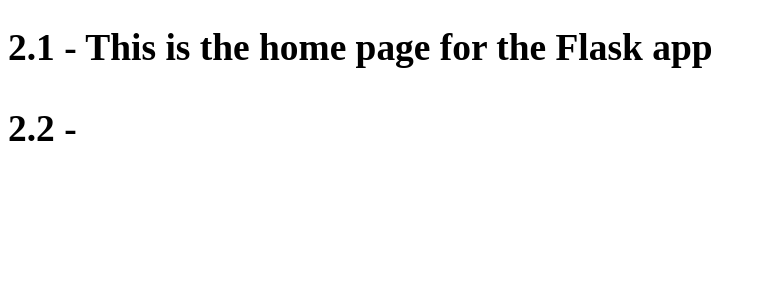
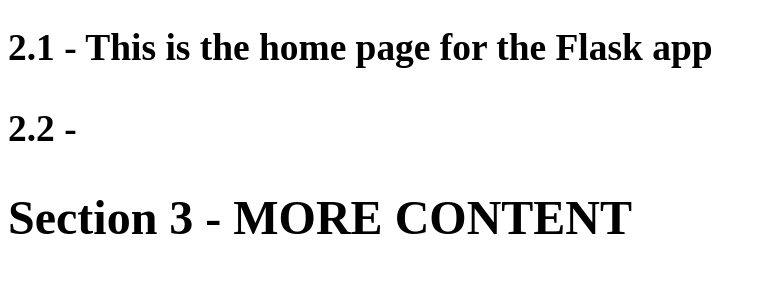
Before and after one commit to RobFirth/astrosquash, a Flask app: page / in a window 1280 px wide. Shown: the part 381-681 px from the top of the page, without its empty margins (0-765 px from the left). Run offline with Flask 2, Linux system fonts and the light colour scheme.

Commit message:
more content

```diff
--- a/app/templates/home.html
+++ b/app/templates/home.html
@@ -3,5 +3,6 @@
   <div class="jumbo">
     <h2>Welcome to the Flask app<h2>
     <h3>This is the home page for the Flask app<h3>
+    	<h2>MORE CONTENT</h2>
   </div>
 {% endblock %}
```
